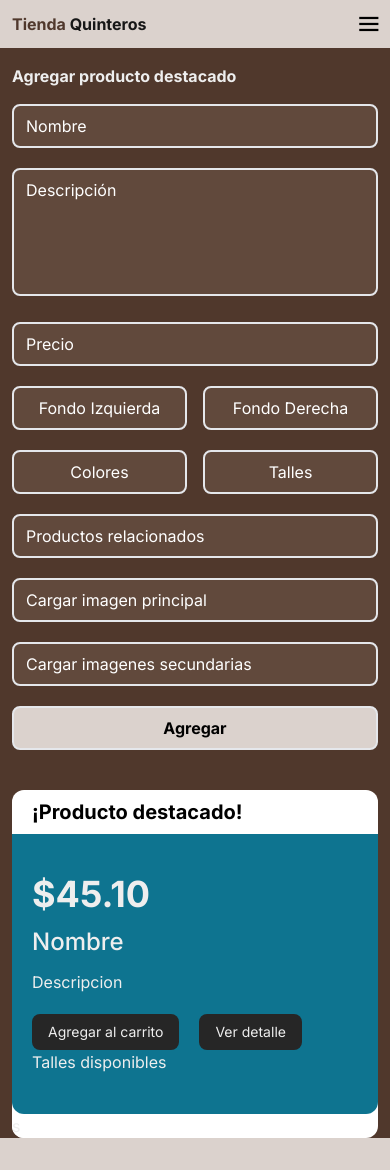
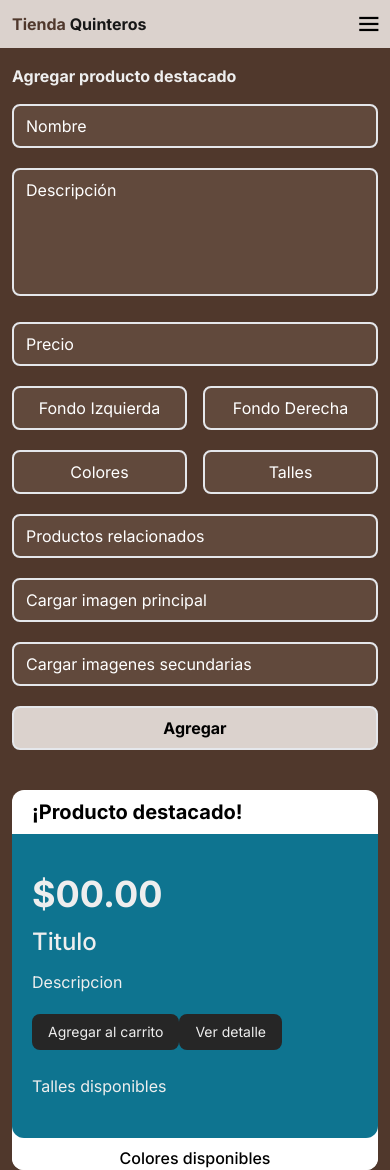
Before and after one commit to rodrigo745/shop-general, a Next.js app: page /pages/control/agregarDestacado in a window 390 px wide. Before the commit the page ends 1138 px from the top, so only its background shows below. Built offline with nearby package versions, Linux system fonts and the light colour scheme.

Commit message:
alteracion interactiva

```diff
--- a/src/app/pages/control/agregarDestacado/page.jsx
+++ b/src/app/pages/control/agregarDestacado/page.jsx
@@ -14,7 +14,7 @@ export default function ProductoDestacado(){
     }, [nombre])
 
     return(
-        <div className="md:mt-5">
+        <div className="md:mt-5  min-w-screen w-full ">
             <h3 className="font-bold md:text-xl">Agregar producto destacado</h3>
             <div className="flex flex-col md:flex md:flex-row justify-between md:space-x-16 mt-4">
                 <div className="md:w-[40%] xl:w-[30%] space-y-5">
@@ -35,8 +35,8 @@ export default function ProductoDestacado(){
                     <input type="text" placeholder="Cargar imagenes secundarias" className={estiloInput} />
                     <button className="fondoCli p-2 text-white font-bold w-full border-2 rounded-lg">Agregar</button>
                 </div>
-                <div className="md:w-[60%] xl:w-[70%] mt-10 md:mt-0">
-                    <VistaPrevDestacado/>
+                <div className="md:w-[60%] xl:w-[70%] h-full md:h-[740px] mt-10 md:mt-0">
+                    <VistaPrevDestacado nombre={nombre}/>
                 </div>
             </div>
         </div>
--- a/src/components/cliente/VistaPrevDestacado.jsx
+++ b/src/components/cliente/VistaPrevDestacado.jsx
@@ -1,15 +1,18 @@
-export default function VistaPrevDestacado(){
+export default function VistaPrevDestacado(props){
+
+
+
     return(
-        <div className="w-full h-full bg-[#61493c] rounded-xl">
+        <div className="xl:h-[640px] lg:h-[240px]  w-full bg-[#61493c] rounded-xl">
             <h3 className={`text-xl font-bold px-5 p-2 bg-white text-black rounded-t-xl`}>¡Producto destacado!</h3>
             <div className="flex flex-col md:flex md:flex-row w-full h-full bg-white rounded-b-xl">
                 <div className={`flex flex-col justify-between bg-cyan-700 h-full rounded-b-xl md:w-[70%] px-5`}>
                    <div>
-                        <p className="mt-10 text-4xl font-bold">$45.10</p>
-                        <p className="mt-3 text-2xl font-medium">Nombre</p>
+                        <p className="mt-10 text-4xl font-bold">${props.precio ? props.nombre : "00.00"}</p>
+                        <p className="mt-3 text-2xl font-medium">{props.nombre ? props.nombre : "Titulo"}</p>
                         <p className="mt-3">Descripcion</p>
-                        <div className="space-x-5 mt-5">
-                            <button className="p-2 px-4 text-sm  bg-neutral-800 rounded-lg">Agregar al carrito</button>
+                        <div className="md:space-x-5 mt-5 mb-3 md:mb-0">
+                            <button className="p-2 px-4 text-sm mb-3 md:mb-0  bg-neutral-800 rounded-lg">Agregar al carrito</button>
                             <button className="p-2 px-4 text-sm  bg-neutral-800 rounded-lg">Ver detalle</button>
                         </div>
                    </div>
@@ -17,8 +20,8 @@ export default function VistaPrevDestacado(){
                         <p className="mb-10">Talles disponibles</p>
                    </div>
                 </div>
-                <div className={`bg-white h-full rounded-b-xl w-[30%]`}>
-s
+                <div className={`bg-white text-center pt-2 text-black rounded-b-xl md:w-[30%]`}>
+                    <p className="font-medium">Colores disponibles</p>
                 </div>
             </div>
         </div>
```
